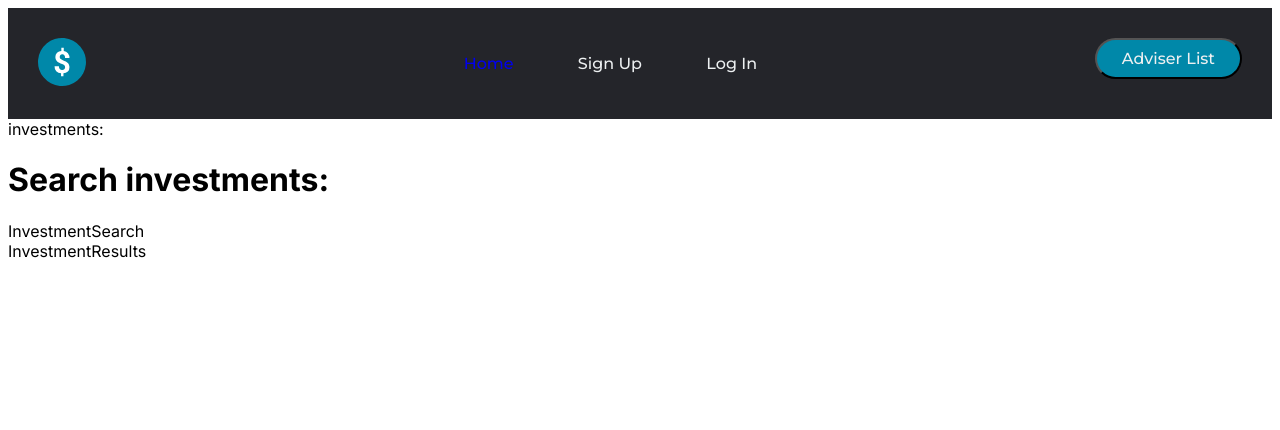
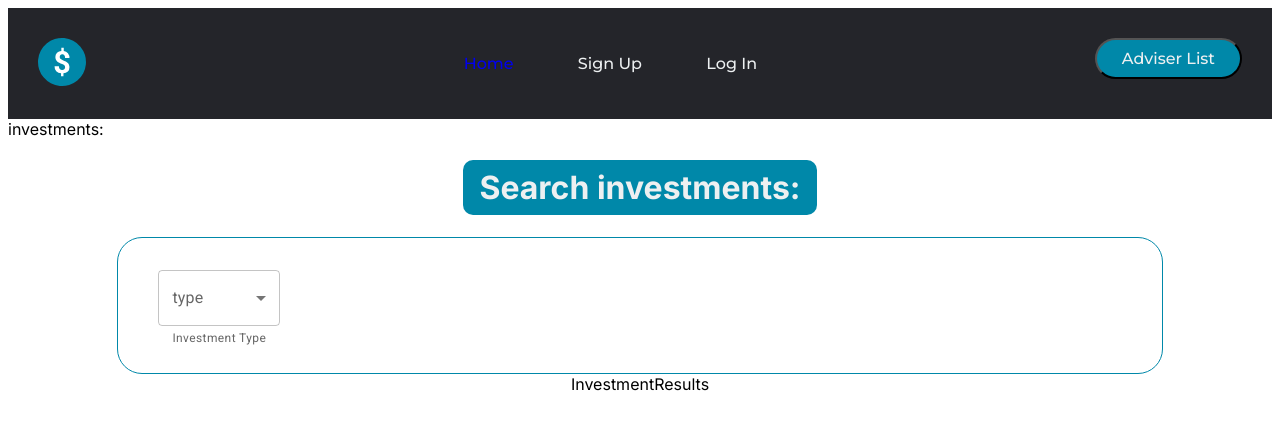
Before and after one commit to ichater/Fullstack-Investment-Portal, a Next.js app: page /investments in a window 1280 px wide. Shown: the top 430 px of the page. Built offline with nearby package versions, Linux system fonts and the light colour scheme.

Commit message:
added ui for searching for shares/funds

```diff
--- a/src/app/components/investmentcomponents/InvestmentDisplay.tsx
+++ b/src/app/components/investmentcomponents/InvestmentDisplay.tsx
@@ -1,14 +1,17 @@
 "use client";
 
+import { useState } from "react";
 import InvestmentResults from "./InvestmentResults";
 import InvestmentSearch from "./InvestmentSearch";
 
 export default function InvestmentDisplay() {
   return (
     <div>
-      <h1>Search investments:</h1>
-      <InvestmentSearch />
-      <InvestmentResults />
+      <div className="investment-display_container">
+        <h1 className="investment-display_header">Search investments:</h1>
+        <InvestmentSearch />
+        <InvestmentResults />
+      </div>
     </div>
   );
 }
--- a/src/app/components/investmentcomponents/InvestmentSearch.tsx
+++ b/src/app/components/investmentcomponents/InvestmentSearch.tsx
@@ -1,5 +1,71 @@
-import React from "react";
+import React, { useState } from "react";
+import InputLabel from "@mui/material/InputLabel";
+import MenuItem from "@mui/material/MenuItem";
+import FormHelperText from "@mui/material/FormHelperText";
+import FormControl from "@mui/material/FormControl";
+import Select, { SelectChangeEvent } from "@mui/material/Select";
+import ShareSearchDisplay from "./investmentsearchform/ShareSearchDisplay";
+import FundSearchDisplay from "./investmentsearchform/FundSearchDisplay";
+import GenericSearchDisplay from "./investmentsearchform/GenericSearchDisplay";
+import InvestmentSubmitBtn from "./investmentsearchform/InvestmentSubmitBtn";
 
 export default function InvestmentSearch() {
-  return <div>InvestmentSearch</div>;
+  const [investmentType, setInvestmentType] = useState("");
+  const [investmentsPerPage, setinvestmentsPerPage] = useState(50);
+
+  const handleChange = (event: SelectChangeEvent) => {
+    setInvestmentType(event.target.value);
+  };
+  return (
+    <div className="investment-search_wrapper">
+      <div
+        className="investment-search_top"
+        style={{ justifyContent: `${investmentType ? "space-between" : ""}` }}
+      >
+        {" "}
+        <FormControl sx={{ m: 1, minWidth: 120 }}>
+          <InputLabel id="demo-simple-select-helper-label">type</InputLabel>
+          <Select
+            labelId="demo-simple-select-helper-label"
+            id="demo-simple-select-helper"
+            value={investmentType}
+            label="type"
+            onChange={handleChange}
+          >
+            <MenuItem value="">
+              <em>Select investment Type</em>
+            </MenuItem>
+            <MenuItem value={"shares"}>Shares</MenuItem>
+            <MenuItem value={"funds"}>Managed Funds</MenuItem>
+          </Select>
+          <FormHelperText>Investment Type</FormHelperText>
+        </FormControl>
+        {investmentType === "shares" && (
+          <>
+            <ShareSearchDisplay />
+            <GenericSearchDisplay
+              investmentsPerPage={investmentsPerPage}
+              setinvestmentsPerPage={setinvestmentsPerPage}
+            />
+          </>
+        )}
+        {investmentType === "funds" && (
+          <>
+            {" "}
+            <FundSearchDisplay />
+            <GenericSearchDisplay
+              investmentsPerPage={investmentsPerPage}
+              setinvestmentsPerPage={setinvestmentsPerPage}
+            />
+          </>
+        )}
+      </div>
+      {investmentType && (
+        <div className="investment-submit_wrapper">
+          {" "}
+          <InvestmentSubmitBtn />{" "}
+        </div>
+      )}
+    </div>
+  );
 }
--- /dev/null
+++ b/src/app/components/investmentcomponents/investmentsearchform/FundSearchDisplay.tsx
@@ -0,0 +1,45 @@
+import React from "react";
+import TextField from "@mui/material/TextField";
+import FormControlLabel from "@mui/material/FormControlLabel";
+import FormControl from "@mui/material/FormControl";
+import InputLabel from "@mui/material/InputLabel";
+import MenuItem from "@mui/material/MenuItem";
+import FormHelperText from "@mui/material/FormHelperText";
+
+import Select from "@mui/material/Select";
+import { Checkbox } from "@mui/material";
+
+export default function FundSearchDisplay() {
+  return (
+    <>
+      <TextField
+        className="investment-text-input"
+        id="outlined-search"
+        label="Fund Name"
+        type="search"
+      />
+
+      <FormControl sx={{ m: 1, minWidth: 120 }}>
+        <InputLabel id="demo-simple-select-helper-label">type</InputLabel>
+        <Select
+          labelId="demo-simple-select-helper-label"
+          id="demo-simple-select-helper"
+          label="type"
+        >
+          <MenuItem value="">
+            <em>Select investment Type</em>
+          </MenuItem>
+          <MenuItem value={"fund"}>Managed Funds</MenuItem>
+          <MenuItem value={"sma"}>SMA</MenuItem>
+        </Select>
+        <FormHelperText>Investment Type</FormHelperText>
+      </FormControl>
+      <FormControlLabel
+        className="nab-owned-radio"
+        value="end"
+        control={<Checkbox />}
+        label="Nab Owned"
+      />
+    </>
+  );
+}
--- /dev/null
+++ b/src/app/components/investmentcomponents/investmentsearchform/GenericSearchDisplay.tsx
@@ -0,0 +1,43 @@
+import React from "react";
+import InputLabel from "@mui/material/InputLabel";
+import MenuItem from "@mui/material/MenuItem";
+import FormHelperText from "@mui/material/FormHelperText";
+import FormControl from "@mui/material/FormControl";
+import Select, { SelectChangeEvent } from "@mui/material/Select";
+
+type Props = {
+  setinvestmentsPerPage: React.Dispatch<React.SetStateAction<number>>;
+  investmentsPerPage: number;
+};
+
+export default function GenericSearchDisplay({
+  setinvestmentsPerPage,
+  investmentsPerPage,
+}: Props) {
+  const handleChange = (event: SelectChangeEvent) =>
+    setinvestmentsPerPage(parseInt(event.target.value));
+  return (
+    <>
+      {" "}
+      <FormControl sx={{ m: 1, minWidth: 120 }}>
+        <InputLabel id="demo-simple-select-helper-label">per page</InputLabel>
+        <Select
+          labelId="demo-simple-select-helper-label"
+          id="demo-simple-select-helper"
+          value={investmentsPerPage.toString()}
+          label="type"
+          onChange={handleChange}
+        >
+          <MenuItem value={0}>
+            <em>investments per page</em>
+          </MenuItem>
+          <MenuItem value={10}>10</MenuItem>
+          <MenuItem value={25}>25</MenuItem>
+          <MenuItem value={50}>50</MenuItem>
+          <MenuItem value={100}>100</MenuItem>
+        </Select>
+        <FormHelperText>Investment Type</FormHelperText>
+      </FormControl>
+    </>
+  );
+}
--- /dev/null
+++ b/src/app/components/investmentcomponents/investmentsearchform/InvestmentSubmitBtn.tsx
@@ -0,0 +1,5 @@
+import React from "react";
+
+export default function InvestmentSubmitBtn() {
+  return <button className="investment-submit-btn">Search</button>;
+}
--- /dev/null
+++ b/src/app/components/investmentcomponents/investmentsearchform/ShareSearchDisplay.tsx
@@ -0,0 +1,22 @@
+import React from "react";
+import TextField from "@mui/material/TextField";
+
+export default function ShareSearchDisplay() {
+  return (
+    <>
+      {" "}
+      <TextField
+        className="investment-text-input"
+        id="outlined-search"
+        label="Share Name"
+        type="search"
+      />
+      <TextField
+        className="investment-text-input"
+        id="outlined-search"
+        label="ASX"
+        type="search"
+      />
+    </>
+  );
+}
--- /dev/null
+++ b/src/app/styles/globalcomponents/investmentdisplay.css
@@ -0,0 +1,65 @@
+.investment-display_container {
+  margin: auto;
+  width: 80%;
+  display: flex;
+  flex-direction: column;
+  justify-content: center;
+  align-items: center;
+}
+
+.investment-display_header {
+  background-color: var(--adviser-blue);
+  color: var(--main-white);
+  padding: 0.5rem 1rem;
+  width: fit-content;
+  border-radius: 10px;
+}
+
+.investment-search_wrapper {
+  border: 1px solid var(--adviser-blue);
+  border-radius: 25px;
+  padding: 1rem;
+  width: 100%;
+  min-height: 5rem;
+}
+
+.investment-search_top {
+  margin-top: 0.5rem;
+  display: flex;
+  flex-direction: row;
+  padding: 0rem 1rem;
+}
+
+.investment-text-input {
+  margin-top: 0.6rem;
+}
+
+.investment-submit_wrapper {
+  margin: 1rem;
+  display: flex;
+  justify-content: center;
+}
+
+.investment-submit-btn {
+  background-color: var(--confirm-green);
+  color: var(--main-white);
+  font-size: 1.5rem;
+  border-radius: 15px;
+  border: 1px solid var(--main-white);
+  cursor: pointer;
+  transition: 0.5s 0s;
+  height: 4rem;
+  width: 10rem;
+}
+
+.investment-submit-btn:hover {
+  background-color: var(--confirm-green-hover);
+  border: 1px solid rgba(54, 172, 71, 0.2);
+  font-size: 1.75rem;
+}
+
+.nab-owned-radio {
+  display: flex;
+  justify-content: center;
+  align-items: center;
+}
--- a/src/app/styles/globals.css
+++ b/src/app/styles/globals.css
@@ -1,6 +1,7 @@
 @import "navbar.css";
 @import "./unauthed/mainpage.css";
 @import "./unauthed/advisers.css";
+@import "./globalcomponents/investmentdisplay.css";
 
 /* imported fonts */
 @import url("https://fonts.googleapis.com/css2?family=Montserrat:wght@500&display=swap");
```
